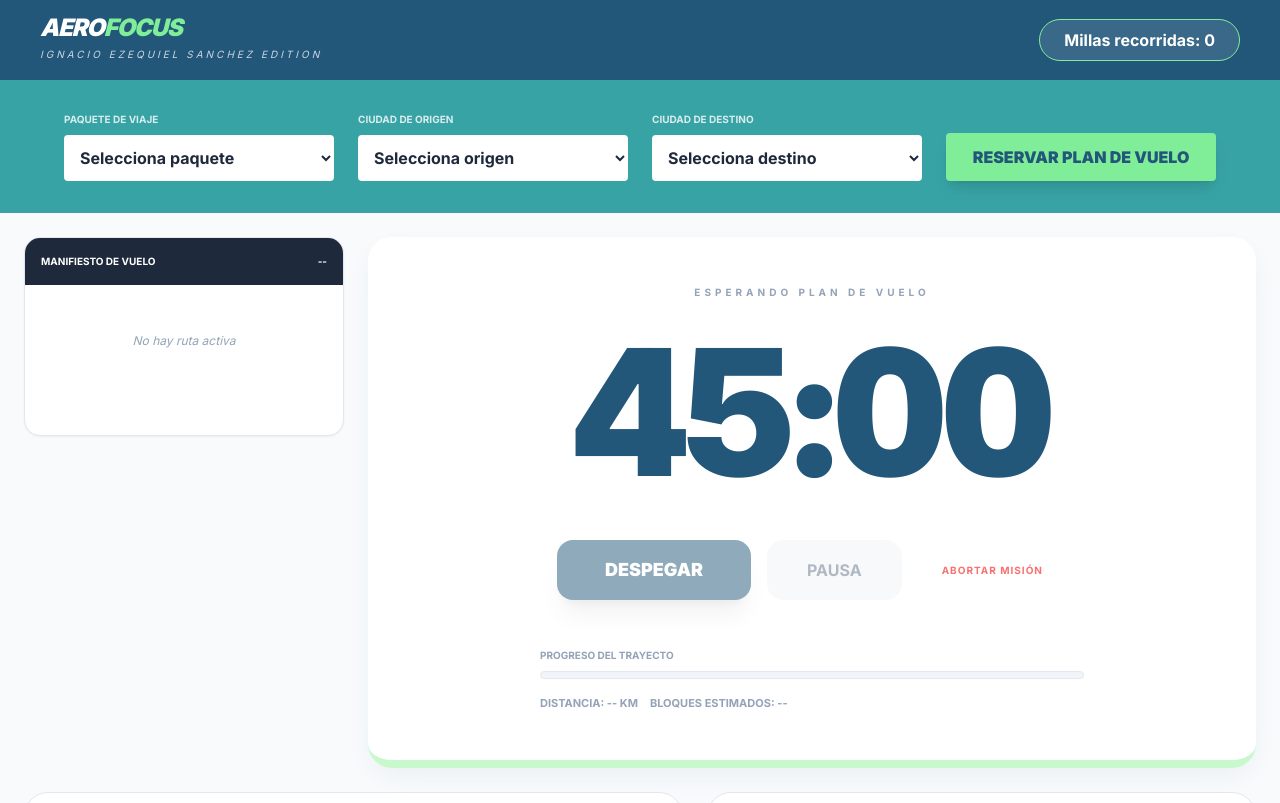
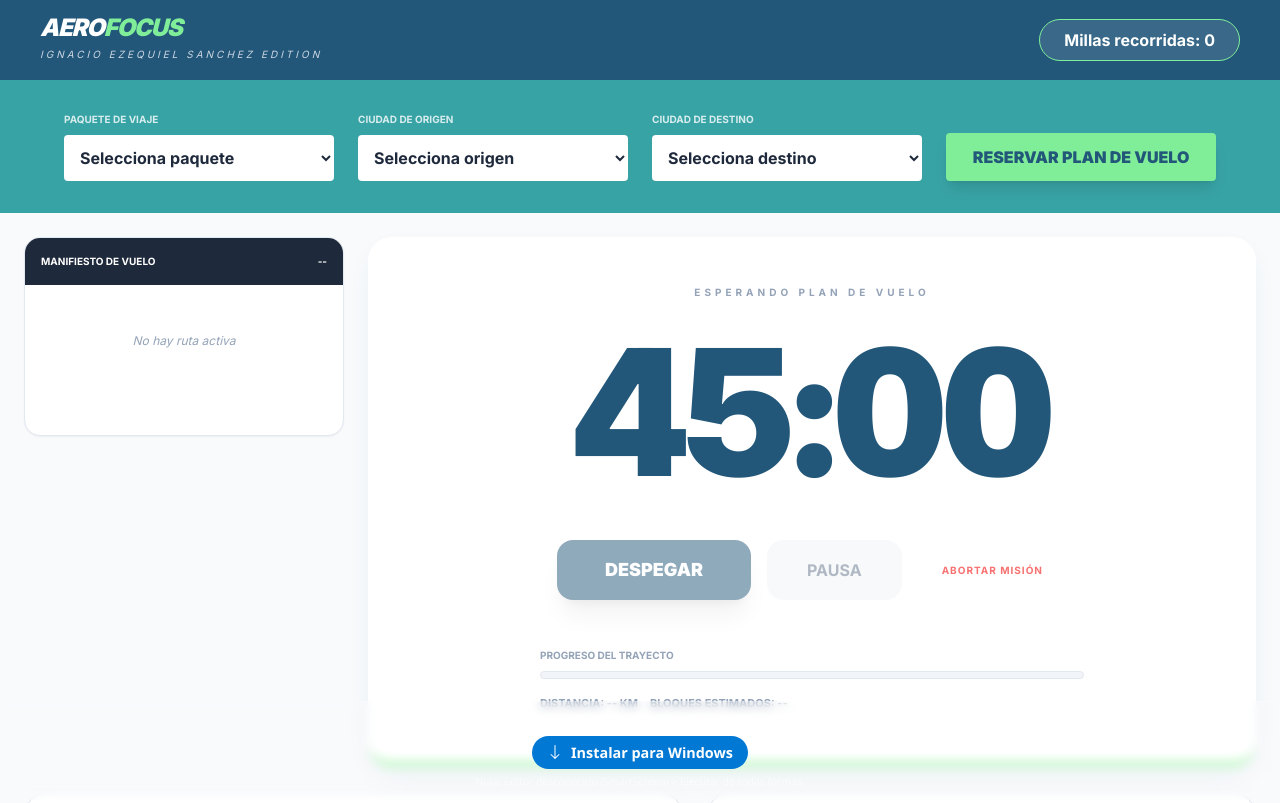
Before and after one commit to Nachoesnz/AeroFocus, a website: page docs/index.html in a window 1280 px wide. Shown: the top 803 px of the page. Drawn offline with nearby package versions, Linux system fonts and the light colour scheme; no server answers.

Commit message:
Agregado footer con boton de descargar app

```diff
--- a/docs/index.html
+++ b/docs/index.html
@@ -233,9 +233,18 @@
       </section>
     </main>
 
-    <footer class="bg-slate-900 text-slate-500 p-8 text-[10px] font-bold uppercase tracking-widest text-center">
-      Ignacio Ezequiel Sanchez © 2026
-    </footer>
+<footer class="app-footer">
+    <div class="footer-content">
+        <p>AeroFocus v1.0.0 | Proyecto by Nachoesnz</p>
+        <a href="https://github.com/Nachoesnz/AeroFocus/releases/tag/v1.0.0" class="footer-download-btn">
+            <svg width="16" height="16" fill="currentColor" viewBox="0 0 16 16">
+                <path d="M8 0a.5.5 0 0 1 .5.5v11.793l3.146-3.147a.5.5 0 0 1 .708.708l-4 4a.5.5 0 0 1-.708 0l-4-4a.5.5 0 1 1 .708-.708L7.5 12.293V.5A.5.5 0 0 1 8 0z"/>
+            </svg>
+            Instalar para Windows
+        </a>
+        <span class="security-tip">Nota: Editor desconocido (SmartScreen) > Ejecutar de todas formas.</span>
+    </div>
+</footer>
 
     <div
       id="modal-abort"
--- a/docs/style.css
+++ b/docs/style.css
@@ -155,3 +155,61 @@ body.theme-night .border-slate-200,
 body.theme-night .border-slate-300 {
   border-color: #1f2937;
 }
+
+/* Estilos para el Footer */
+.app-footer {
+    position: fixed;
+    bottom: 0;
+    left: 0;
+    width: 100%;
+    background: rgba(255, 255, 255, 0.1); /* Transparencia sutil */
+    backdrop-filter: blur(5px); /* Efecto vidrio empañado */
+    border-top: 1px solid rgba(255, 255, 255, 0.2);
+    padding: 10px 0;
+    color: white;
+    font-family: 'Segoe UI', Tahoma, Geneva, Verdana, sans-serif;
+    z-index: 1000;
+}
+
+.footer-content {
+    display: flex;
+    flex-direction: column;
+    align-items: center;
+    gap: 5px;
+}
+
+.footer-content p {
+    margin: 0;
+    font-size: 0.8rem;
+    opacity: 0.7;
+}
+
+.footer-download-btn {
+    background-color: #0078d4;
+    color: white;
+    text-decoration: none;
+    padding: 6px 15px;
+    border-radius: 20px;
+    font-size: 0.9rem;
+    font-weight: 600;
+    display: flex;
+    align-items: center;
+    gap: 8px;
+    transition: all 0.3s ease;
+}
+
+.footer-download-btn:hover {
+    background-color: #0086f1;
+    transform: scale(1.05);
+}
+
+.security-tip {
+    font-size: 0.65rem;
+    opacity: 0.5;
+    text-align: center;
+}
+
+/* Ajuste para que el timer no choque con el footer */
+body {
+    padding-bottom: 80px;
+}
```
